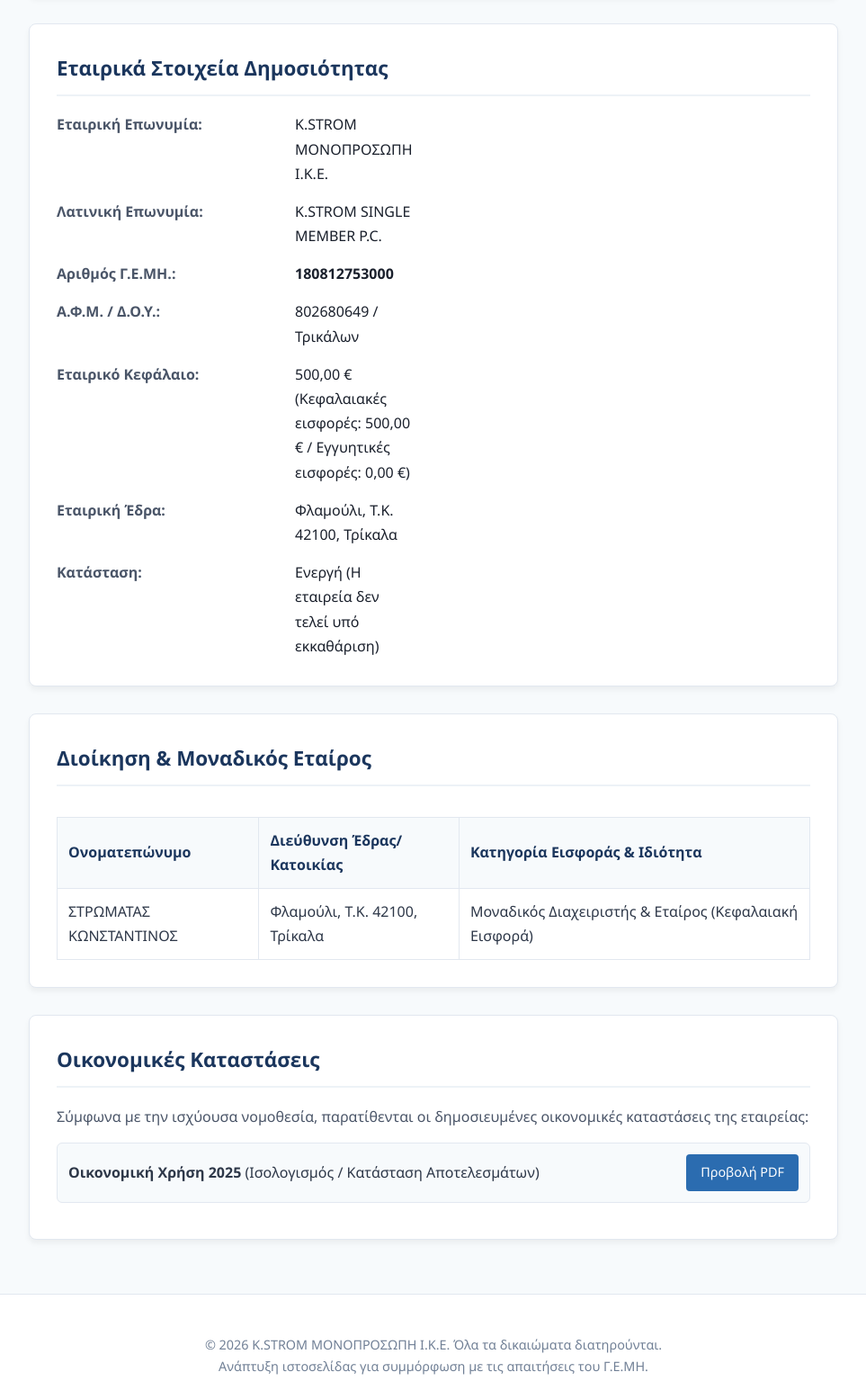
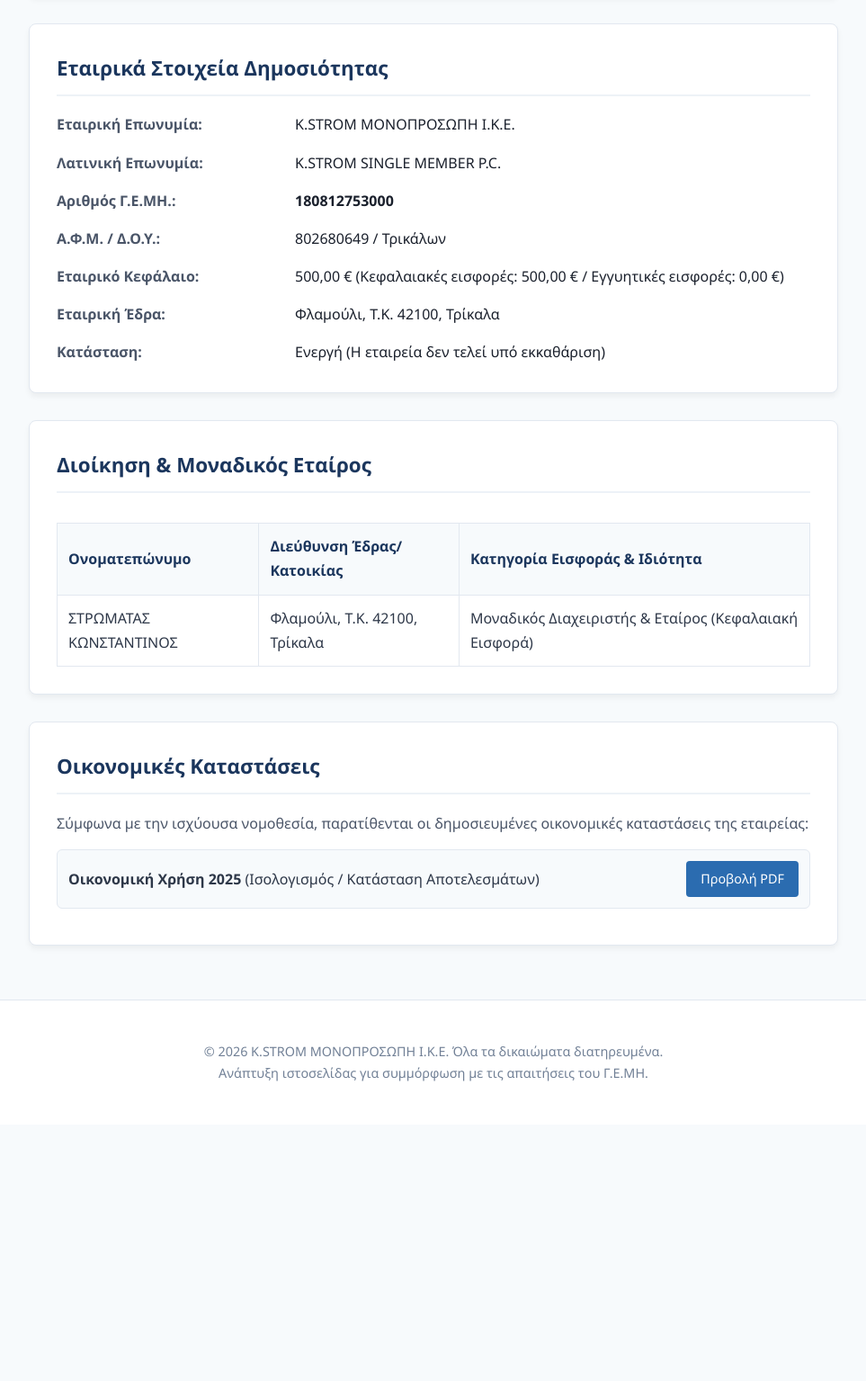
Before and after one commit to kwstastrom-ux/index.html, a plain HTML site: page index.html in a window 1280 px wide. Shown: the part 600-2135 px from the top of the page at 90% size, without its empty margins (158-1121 px from the left). After the commit the page ends 1850 px from the top, so only its background shows below. Drawn offline with Linux system fonts and the light colour scheme.

Commit message:
Update index.html

```diff
--- a/index.html
+++ b/index.html
@@ -5,7 +5,13 @@
     <meta name="viewport" content="width=device-width, initial-scale=1.0">
     <title>K.STROM ΜΟΝΟΠΡΟΣΩΠΗ Ι.Κ.Ε. - Στοιχεία Δημοσιότητας ΓΕΜΗ</title>
     <style>
-        :root { --primary-color: #1b365d; --secondary-color: #2b6cb0; --text-color: #2d3748; --bg-color: #f7fafc; --card-bg: #ffffff; }
+        :root {
+            --primary-color: #1b365d;
+            --secondary-color: #2b6cb0;
+            --text-color: #2d3748;
+            --bg-color: #f7fafc;
+            --card-bg: #ffffff;
+        }
         body { font-family: 'Segoe UI', Arial, sans-serif; line-height: 1.7; margin: 0; padding: 0; color: var(--text-color); background-color: var(--bg-color); }
         .header { background-color: var(--primary-color); color: #ffffff; text-align: center; padding: 50px 20px; }
         .header h1 { margin: 0; font-size: 2.2em; letter-spacing: 0.5px; }
@@ -43,7 +49,6 @@
         <div class="card">
             <h2>Εταιρικά Στοιχεία Δημοσιότητας</h2>
             <div class="info-grid">
-                <div class="info-grid">
                 <div class="info-label">Εταιρική Επωνυμία:</div><div class="info-value">K.STROM ΜΟΝΟΠΡΟΣΩΠΗ Ι.Κ.Ε.</div>
                 <div class="info-label">Λατινική Επωνυμία:</div><div class="info-value">K.STROM SINGLE MEMBER P.C.</div>
                 <div class="info-label">Αριθμός Γ.Ε.ΜΗ.:</div><div class="info-value"><strong>180812753000</strong></div>
@@ -51,7 +56,6 @@
                 <div class="info-label">Εταιρικό Κεφάλαιο:</div><div class="info-value">500,00 € (Κεφαλαιακές εισφορές: 500,00 € / Εγγυητικές εισφορές: 0,00 €)</div>
                 <div class="info-label">Εταιρική Έδρα:</div><div class="info-value">Φλαμούλι, Τ.Κ. 42100, Τρίκαλα</div>
                 <div class="info-label">Κατάσταση:</div><div class="info-value">Ενεργή (Η εταιρεία δεν τελεί υπό εκκαθάριση)</div>
-                </div>
             </div>
         </div>
         <div class="card">
@@ -74,4 +78,5 @@
             </ul>
         </div>
     </div>
-    <footer><p>&copy; 2026 K.STROM ΜΟΝΟΠΡΟΣΩΠΗ Ι.Κ.Ε. Όλα τα δικαιώματα διατηρούνται.<br>Ανάπτυξη ιστοσελίδας για συμμόρφωση με τις απαιτήσεις του Γ.Ε.ΜΗ.</p></footer>
+    <footer><p>&copy; 2026 K.STROM ΜΟΝΟΠΡΟΣΩΠΗ Ι.Κ.Ε. Όλα τα δικαιώματα διατηρευμένα.<br>Ανάπτυξη ιστοσελίδας για συμμόρφωση με τις απαιτήσεις του Γ.Ε.ΜΗ.</p></footer>
+</body>
```
Lines whose indentation alone changed are shown as unchanged.
